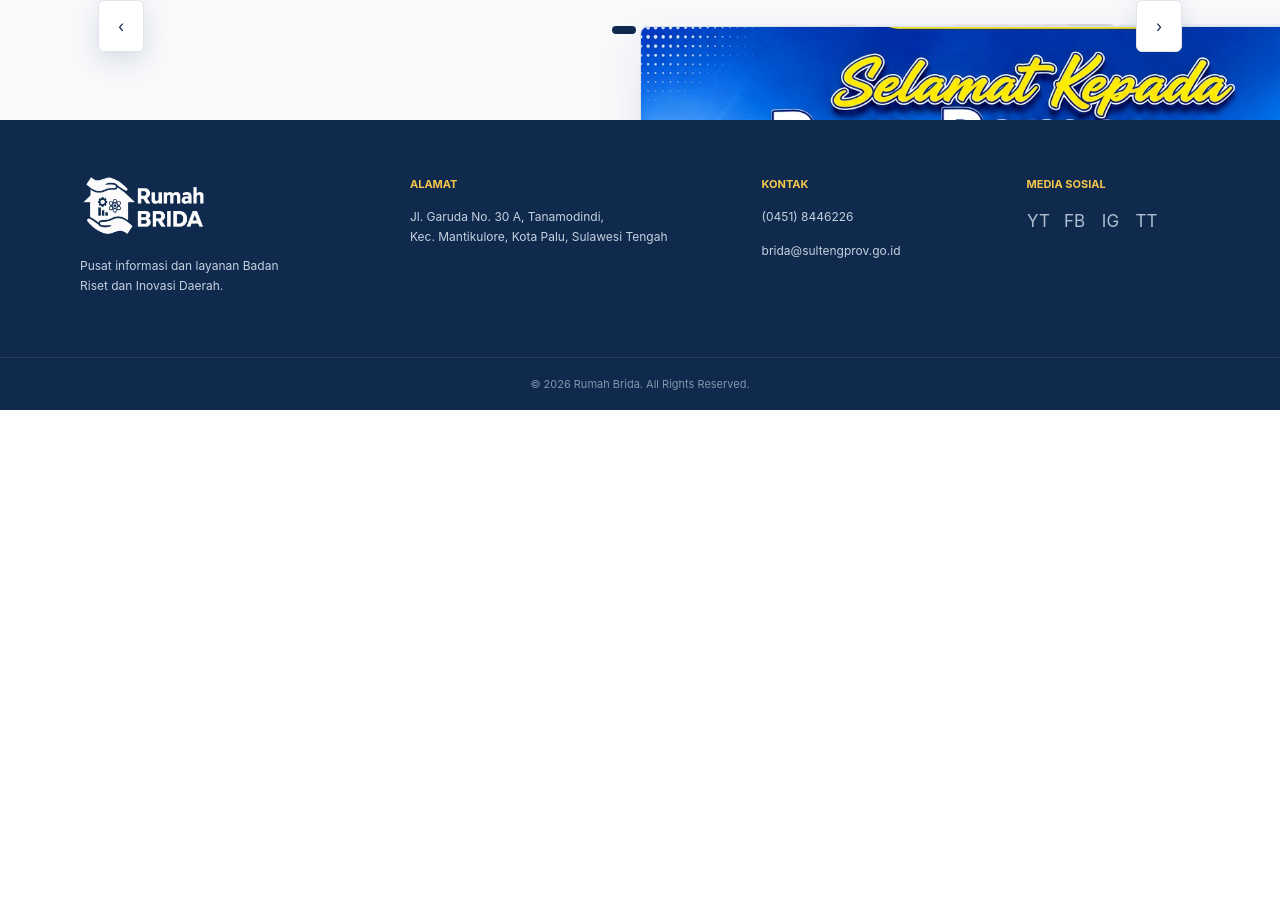
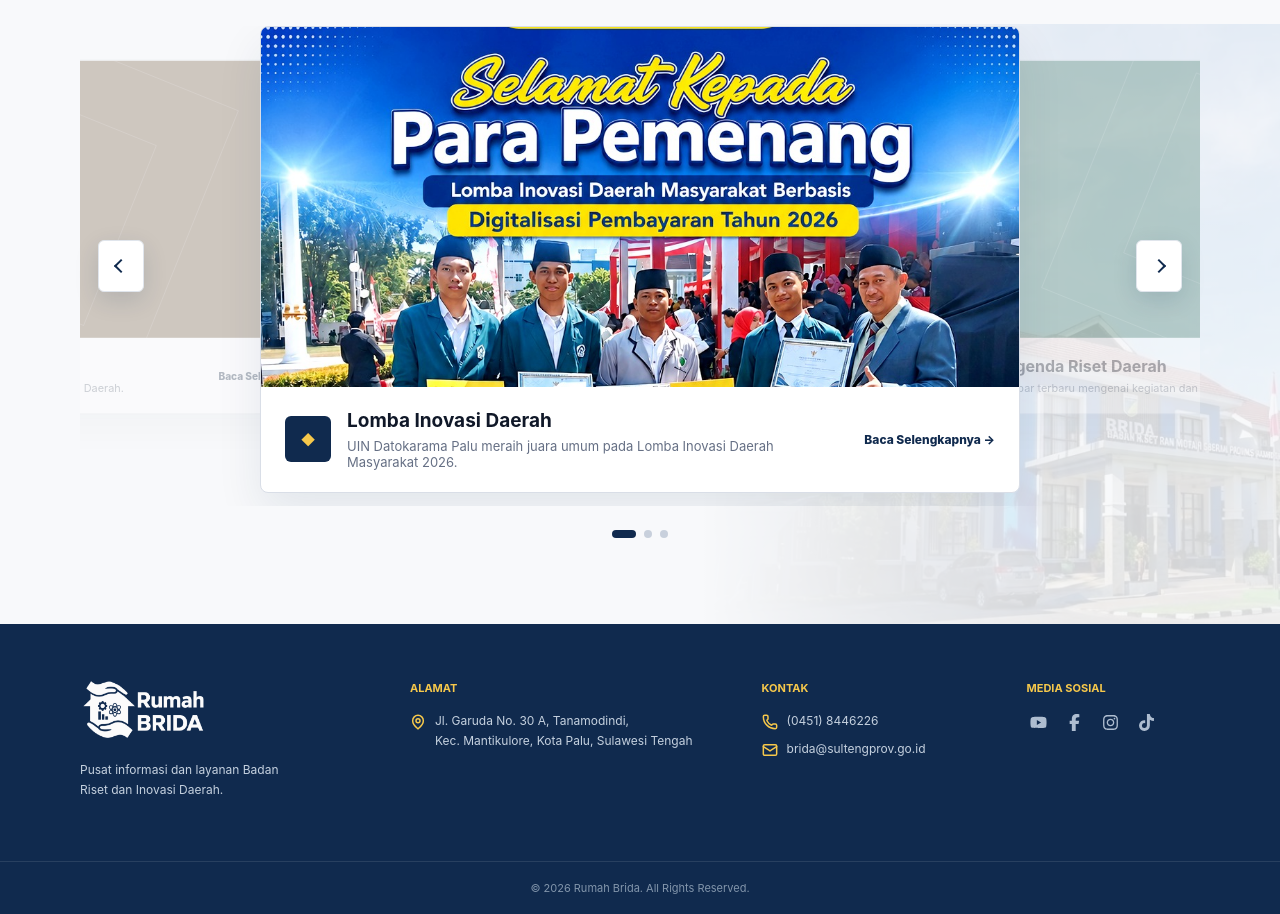
Before and after one commit to EsarFauzan/Rumah_Brida, a React app in the folder frontend/: page / in a window 1280 px wide. Shown: the part 752-1666 px from the top of the page. Before the commit the page ends 1162 px from the top, so only its background shows below. Built offline with nearby package versions, Linux system fonts and the light colour scheme; no server answers; the HTML template or start-up script is replaced by a standard one.

Commit message:
feat: update dependencies and enhance footer and news section components

```diff
--- a/frontend/package.json
+++ b/frontend/package.json
@@ -11,8 +11,10 @@
   },
   "dependencies": {
     "axios": "^1.19.0",
+    "lucide-react": "^1.39.0",
     "react": "^19.2.8",
-    "react-dom": "^19.2.8"
+    "react-dom": "^19.2.8",
+    "react-icons": "^5.7.0"
   },
   "devDependencies": {
     "@eslint/js": "^10.0.1",
--- a/frontend/src/components/Footer.jsx
+++ b/frontend/src/components/Footer.jsx
@@ -1,4 +1,6 @@
 import logoRumahBrida from '../assets/image/logo_rumah brida.png'
+import { Mail, MapPin, Phone } from 'lucide-react'
+import { FaFacebookF, FaInstagram, FaTiktok, FaYoutube } from 'react-icons/fa6'
 
 function Footer() {
   return (
@@ -8,12 +10,24 @@ function Footer() {
           <div className="footer-brand"><img src={logoRumahBrida} alt="Rumah BRIDA Sulawesi Tengah" /></div>
           <p>Pusat informasi dan layanan Badan Riset dan Inovasi Daerah.</p>
         </div>
-        <div><h2>Alamat</h2><p>Jl. Garuda No. 30 A, Tanamodindi,<br />Kec. Mantikulore, Kota Palu, Sulawesi Tengah</p></div>
-        <div><h2>Kontak</h2><p>(0451) 8446226</p><a href="mailto:brida@sultengprov.go.id">brida@sultengprov.go.id</a></div>
-        <div><h2>Media Sosial</h2><div className="social-links">
-          <a href="#youtube" aria-label="YouTube">YT</a><a href="#facebook" aria-label="Facebook">FB</a>
-          <a href="#instagram" aria-label="Instagram">IG</a><a href="#tiktok" aria-label="TikTok">TT</a>
-        </div></div>
+        <div>
+          <h2>Alamat</h2>
+          <p className="footer-contact-item footer-address"><MapPin className="footer-contact-icon" size={16} strokeWidth={2.25} aria-hidden="true" /><span>Jl. Garuda No. 30 A, Tanamodindi,<br />Kec. Mantikulore, Kota Palu, Sulawesi Tengah</span></p>
+        </div>
+        <div>
+          <h2>Kontak</h2>
+          <a className="footer-contact-item" href="tel:+624518446226"><Phone className="footer-contact-icon" size={16} strokeWidth={2.25} aria-hidden="true" /><span>(0451) 8446226</span></a>
+          <a className="footer-contact-item" href="mailto:brida@sultengprov.go.id"><Mail className="footer-contact-icon" size={16} strokeWidth={2.25} aria-hidden="true" /><span>brida@sultengprov.go.id</span></a>
+        </div>
+        <div>
+          <h2>Media Sosial</h2>
+          <div className="social-links">
+            <a href="https://youtube.com/@bridasulteng?si=yLs4H7PHbeSS09B1" target="_blank" rel="noreferrer" aria-label="YouTube BRIDA Sulawesi Tengah"><FaYoutube aria-hidden="true" /></a>
+            <a href="https://www.facebook.com/share/1DQPhgrkv8/" target="_blank" rel="noreferrer" aria-label="Facebook BRIDA Sulawesi Tengah"><FaFacebookF aria-hidden="true" /></a>
+            <a href="https://www.instagram.com/brida.sulteng?igsi=MXNmZ3Fyb2owbWdiag==" target="_blank" rel="noreferrer" aria-label="Instagram BRIDA Sulawesi Tengah"><FaInstagram aria-hidden="true" /></a>
+            <a href="https://www.tiktok.com/@brida_prov.sulteng?_r=1&_t=ZS-99Pc7dYte4r" target="_blank" rel="noreferrer" aria-label="TikTok BRIDA Sulawesi Tengah"><FaTiktok aria-hidden="true" /></a>
+          </div>
+        </div>
       </div>
       <div className="footer-bottom"><div className="container">&copy; 2026 Rumah Brida. All Rights Reserved.</div></div>
     </footer>
--- a/frontend/src/components/NewsSection.jsx
+++ b/frontend/src/components/NewsSection.jsx
@@ -3,12 +3,19 @@ import { newsItems } from '../data/news'
 
 function NewsSection() {
   const [activeIndex, setActiveIndex] = useState(0)
-  const activeNews = newsItems[activeIndex]
   const moveSlide = (direction) => setActiveIndex((current) => (current + direction + newsItems.length) % newsItems.length)
-  const openNews = (event) => {
+  const openNews = (event, news) => {
     event.preventDefault()
-    window.history.pushState({}, '', `/berita/${activeNews.slug}`)
+    window.history.pushState({}, '', `/berita/${news.slug}`)
     window.dispatchEvent(new PopStateEvent('popstate'))
+  }
+  const getSlidePosition = (index) => {
+    const offset = (index - activeIndex + newsItems.length) % newsItems.length
+
+    if (offset === 0) return 'is-active'
+    if (offset === 1) return 'is-next'
+    if (offset === newsItems.length - 1) return 'is-previous'
+    return 'is-hidden'
   }
 
   return (
@@ -20,27 +27,36 @@ function NewsSection() {
         </div>
 
         <div className="news-stage">
-          <button className="slider-button slider-button-left" type="button" aria-label="Berita sebelumnya" onClick={() => moveSlide(-1)}>&lsaquo;</button>
-          <article className="news-card">
-            <a className="news-visual-link" href={`/berita/${activeNews.slug}`} onClick={openNews} aria-label={`Baca ${activeNews.title}`}>
-              {activeNews.image ? (
-                <img className="news-visual-image" src={activeNews.image} alt={activeNews.title} />
+          <button className="slider-button slider-button-left" type="button" aria-label="Berita sebelumnya" onClick={() => moveSlide(-1)}><span className="slider-chevron slider-chevron-left" aria-hidden="true" /></button>
+          <div className="news-carousel" aria-live="polite">
+            {newsItems.map((news, index) => {
+              const slidePosition = getSlidePosition(index)
+              const isActive = slidePosition === 'is-active'
+
+              return (
+                <article className={`news-card ${slidePosition}`} key={news.slug} aria-hidden={!isActive}>
+                  <a className="news-visual-link" href={`/berita/${news.slug}`} onClick={(event) => openNews(event, news)} aria-label={`Baca ${news.title}`} tabIndex={isActive ? undefined : -1}>
+                    {news.image ? (
+                      <img className="news-visual-image" src={news.image} alt={news.title} />
                     ) : (
-                <div className={`news-visual visual-${activeIndex + 1}`}><span>{activeNews.category}</span></div>
+                      <div className={`news-visual visual-${index + 1}`}><span>{news.category}</span></div>
                     )}
                   </a>
                   <div className="news-card-body">
                     <div className="news-icon" aria-hidden="true">&#9670;</div>
                     <div>
-                <h3><a href={`/berita/${activeNews.slug}`} onClick={openNews}>{activeNews.cardTitle}</a></h3>
-                <p>{activeNews.summary}</p>
+                      <h3><a href={`/berita/${news.slug}`} onClick={(event) => openNews(event, news)} tabIndex={isActive ? undefined : -1}>{news.cardTitle}</a></h3>
+                      <p>{news.summary}</p>
                     </div>
-              <a href={`/berita/${activeNews.slug}`} onClick={openNews} aria-label={`Baca ${activeNews.title}`}>
+                    <a href={`/berita/${news.slug}`} onClick={(event) => openNews(event, news)} aria-label={`Baca ${news.title}`} tabIndex={isActive ? undefined : -1}>
                       Baca Selengkapnya <span aria-hidden="true">&rarr;</span>
                     </a>
                   </div>
                 </article>
-          <button className="slider-button slider-button-right" type="button" aria-label="Berita berikutnya" onClick={() => moveSlide(1)}>&rsaquo;</button>
+              )
+            })}
+          </div>
+          <button className="slider-button slider-button-right" type="button" aria-label="Berita berikutnya" onClick={() => moveSlide(1)}><span className="slider-chevron slider-chevron-right" aria-hidden="true" /></button>
         </div>
 
         <div className="slider-dots" aria-label="Pilih berita">
```
Also changed, not shown: 1 other file (tests, documents, lock files or other folders). Lines whose indentation alone changed are shown as unchanged.
